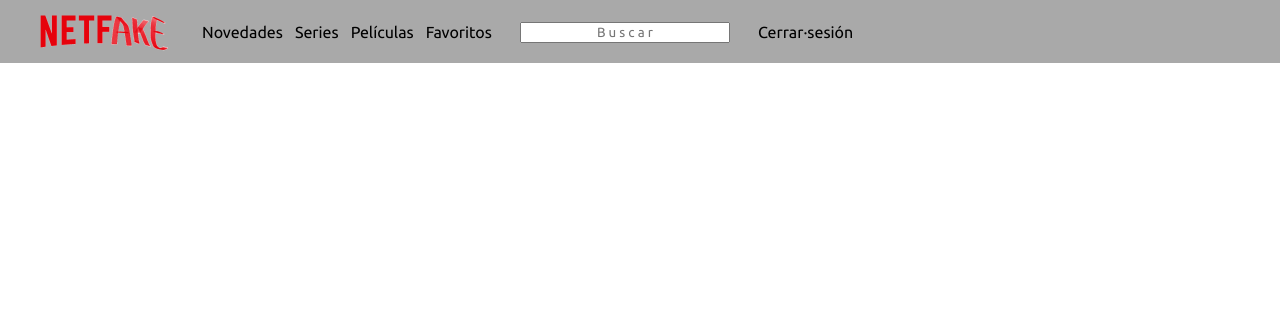
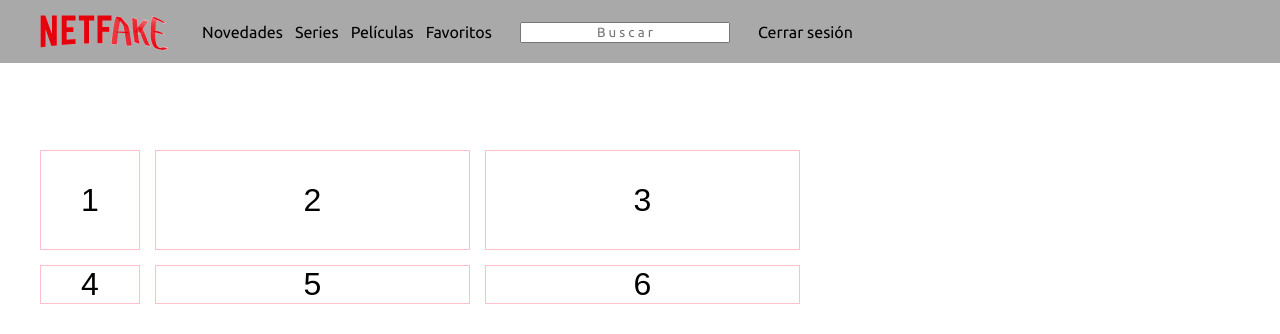
Before and after one commit to magallanesDev/BootCampWeb-M01-Intro-HTML5-CSS3-Practice-, a plain HTML site: page Netfake/main.html in a window 1280 px wide. Drawn offline with Linux system fonts and the light colour scheme.

Commit message:
Color en los enlaces y corrección espacio en blanco en Cerrar Sesión

```diff
--- /dev/null
+++ b/Netfake/css/container.css
@@ -0,0 +1,22 @@
+.peli {
+    border: solid 1px pink;
+    font-size: 2rem;
+    font-family: Arial, Helvetica, sans-serif;
+    display: flex;
+    justify-content: center;
+    align-items: center;
+  }
+
+
+.container {
+    margin-top: 150px;
+    margin-left: 40px;
+    max-width: 760px;
+    display: grid;
+    grid-template-columns: 100px;
+    grid-template-rows: 100px;
+    gap: 15px;
+    grid-template-areas:
+      "peli1  peli2  peli3"
+      "peli4  peli5  peli6";
+  }
--- a/Netfake/css/login.css
+++ b/Netfake/css/login.css
@@ -52,9 +52,13 @@ form a {
     text-decoration: none;
     cursor: pointer;
     font-size: 14px;
-    color:cornflowerblue;
+    color: lightslategrey;
 }
 
 #button:hover {
     color: red;
 }
+
+a:hover {
+    color: cornflowerblue;
+}
--- a/Netfake/css/navbar.css
+++ b/Netfake/css/navbar.css
@@ -86,6 +86,9 @@
   margin: 1rem;
 }
 
+.navbar-list a:hover {
+  color: red;
+}
 
 /* pantallas grandes */
 
--- a/Netfake/main.html
+++ b/Netfake/main.html
@@ -8,7 +8,7 @@
     <link rel="stylesheet" href="./css/reset.css">
     <link rel="stylesheet" href="./css/global.css">
     <link rel="stylesheet" href="./css/navbar.css">
-</head>
+    <link rel="stylesheet" href="./css/container.css">
 
 <body>
     <nav class="navbar">
@@ -28,11 +28,20 @@
           <li class="navbar-item">
               <input type="text" id="buscar" name="buscar" placeholder="B u s c a r">
           </li>
-          <li class="navbar-item"><a href="#cerrar-sesion">Cerrar·sesión</a></li>
+          <li class="navbar-item"><a href="#cerrar-sesion">Cerrar&nbsp;sesión</a></li>
         </ul>
     </nav>
 
-    <p>PÁGINA PRINCIPAL</p>
+    <header>
+        <div class="container">
+          <div class="peli peli1">1</div>
+          <div class="peli peli2">2</div>
+          <div class="peli peli3">3</div>
+          <div class="peli peli4">4</div>
+          <div class="peli peli5">5</div>
+          <div class="peli peli6">6</div>
+        </div>
+    </header>
 
 </body>
 </html>
```
Also changed, not shown: Netfake/index.html (+2 -2 lines).
